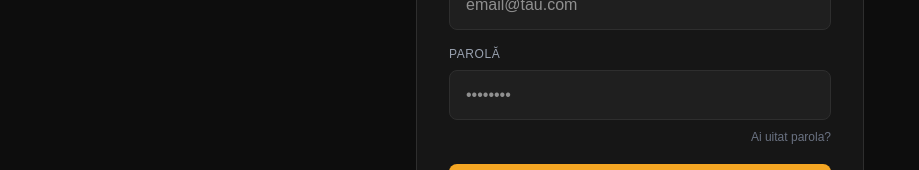
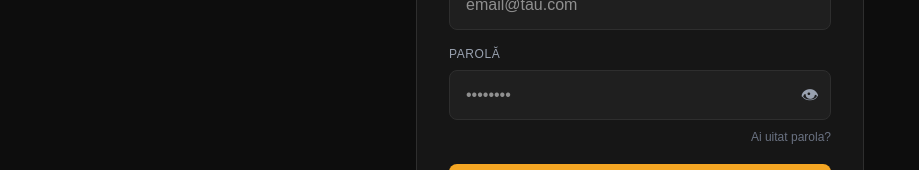
Before and after one commit to GabrielaH19/saas-boilerplate, a Next.js app: page /login in a window 1280 px wide. Shown: the part 365-535 px from the top of the page, without its empty margins (0-919 px from the left). Built offline with nearby package versions, Linux system fonts and the light colour scheme; no server answers.

Commit message:
feat: show/hide password button on login page

```diff
--- a/app/login/page.tsx
+++ b/app/login/page.tsx
@@ -11,6 +11,7 @@
 export default function LoginPage() {
   const [email, setEmail] = useState("");
   const [password, setPassword] = useState("");
+  const [showPassword, setShowPassword] = useState(false);
   const [error, setError] = useState("");
   const [loading, setLoading] = useState(false);
   const router = useRouter();
@@ -24,7 +25,7 @@
       await signInWithEmailAndPassword(auth, email, password);
       router.push("/dashboard");
     } catch (err: any) {
-      setError("Email sau parolă greșită.");
+      setError("Email sau parola gresita.");
     } finally {
       setLoading(false);
     }
@@ -52,12 +53,18 @@
             </div>
             <div>
               <label className="block text-xs text-gray-400 uppercase tracking-wider mb-2">{tr.password}</label>
-              <input type="password" value={password} onChange={(e) => setPassword(e.target.value)}
-                className="w-full bg-[#1f1f1f] border border-[#2e2e2e] rounded-lg px-4 py-3 text-white focus:outline-none focus:border-[#f5a623]"
-                placeholder="••••••••" required />
+              <div className="relative">
+                <input type={showPassword ? "text" : "password"} value={password} onChange={(e) => setPassword(e.target.value)}
+                  className="w-full bg-[#1f1f1f] border border-[#2e2e2e] rounded-lg px-4 py-3 text-white focus:outline-none focus:border-[#f5a623] pr-12"
+                  placeholder="••••••••" required />
+                <button type="button" onClick={() => setShowPassword(!showPassword)}
+                  className="absolute right-3 top-1/2 -translate-y-1/2 text-gray-400 hover:text-white text-lg">
+                  {showPassword ? "🙈" : "👁"}
+                </button>
+              </div>
               <div className="text-right mt-1">
                 <Link href="/forgot-password" className="text-xs text-gray-500 hover:text-[#f5a623]">
-                   {tr.forgotPassword}
+                  {tr.forgotPassword}
                 </Link>
               </div>
             </div>
```
